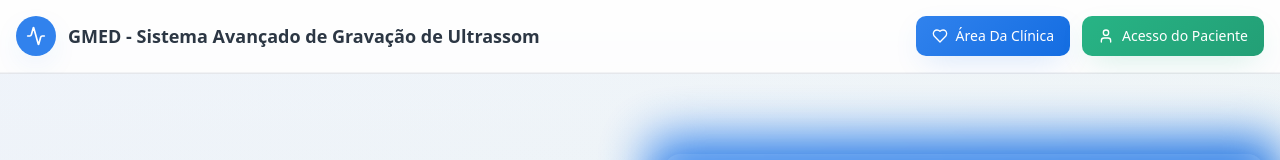
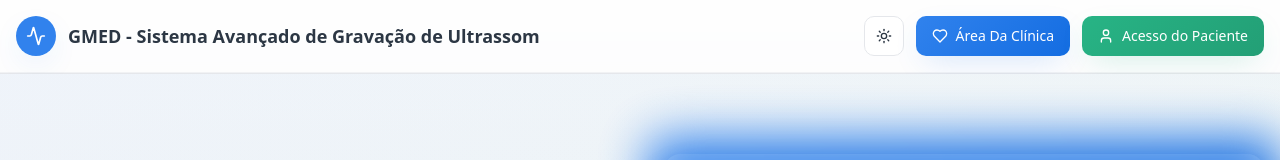
Before and after one commit to mdzinh0/gmed-tela-inicial-v1, a React (Vite) app: page / in a window 1280 px wide. Shown: the top 160 px of the page. Built offline with nearby package versions, Linux system fonts and the light colour scheme.

Commit message:
Add dark/light mode toggle

```diff
--- a/src/App.tsx
+++ b/src/App.tsx
@@ -3,6 +3,7 @@ import { Toaster as Sonner } from "@/components/ui/sonner";
 import { TooltipProvider } from "@/components/ui/tooltip";
 import { QueryClient, QueryClientProvider } from "@tanstack/react-query";
 import { BrowserRouter, Routes, Route } from "react-router-dom";
+import { ThemeProvider } from "next-themes";
 import Index from "./pages/Index";
 import NotFound from "./pages/NotFound";
 
@@ -10,6 +11,7 @@ const queryClient = new QueryClient();
 
 const App = () => (
   <QueryClientProvider client={queryClient}>
+    <ThemeProvider attribute="class" defaultTheme="light" enableSystem>
       <TooltipProvider>
         <Toaster />
         <Sonner />
@@ -21,6 +23,7 @@ const App = () => (
           </Routes>
         </BrowserRouter>
       </TooltipProvider>
+    </ThemeProvider>
   </QueryClientProvider>
 );
 
--- a/src/components/Header.tsx
+++ b/src/components/Header.tsx
@@ -1,5 +1,6 @@
 import { Button } from "@/components/ui/button";
 import { Activity, Heart, User } from "lucide-react";
+import { ThemeToggle } from "@/components/ui/theme-toggle";
 
 const Header = () => {
   return (
@@ -15,7 +16,8 @@ const Header = () => {
               <div className="font-bold text-lg text-foreground">GMED - Sistema Avançado de Gravação de Ultrassom</div>
             </div>
 
-            <div className="flex gap-3">
+            <div className="flex gap-3 items-center">
+              <ThemeToggle />
               <Button variant="medical" className="group">
                 <Heart className="w-4 h-4" />
                 Área Da Clínica
--- /dev/null
+++ b/src/components/ui/theme-toggle.tsx
@@ -0,0 +1,22 @@
+import * as React from "react"
+import { Moon, Sun } from "lucide-react"
+import { useTheme } from "next-themes"
+
+import { Button } from "@/components/ui/button"
+
+export function ThemeToggle() {
+  const { setTheme, theme } = useTheme()
+
+  return (
+    <Button
+      variant="outline"
+      size="icon"
+      onClick={() => setTheme(theme === "light" ? "dark" : "light")}
+      className="bg-background border-border hover:bg-accent hover:text-accent-foreground"
+    >
+      <Sun className="h-[1.2rem] w-[1.2rem] rotate-0 scale-100 transition-all dark:-rotate-90 dark:scale-0" />
+      <Moon className="absolute h-[1.2rem] w-[1.2rem] rotate-90 scale-0 transition-all dark:rotate-0 dark:scale-100" />
+      <span className="sr-only">Alternar tema</span>
+    </Button>
+  )
+}
```
Lines whose indentation alone changed are shown as unchanged.
